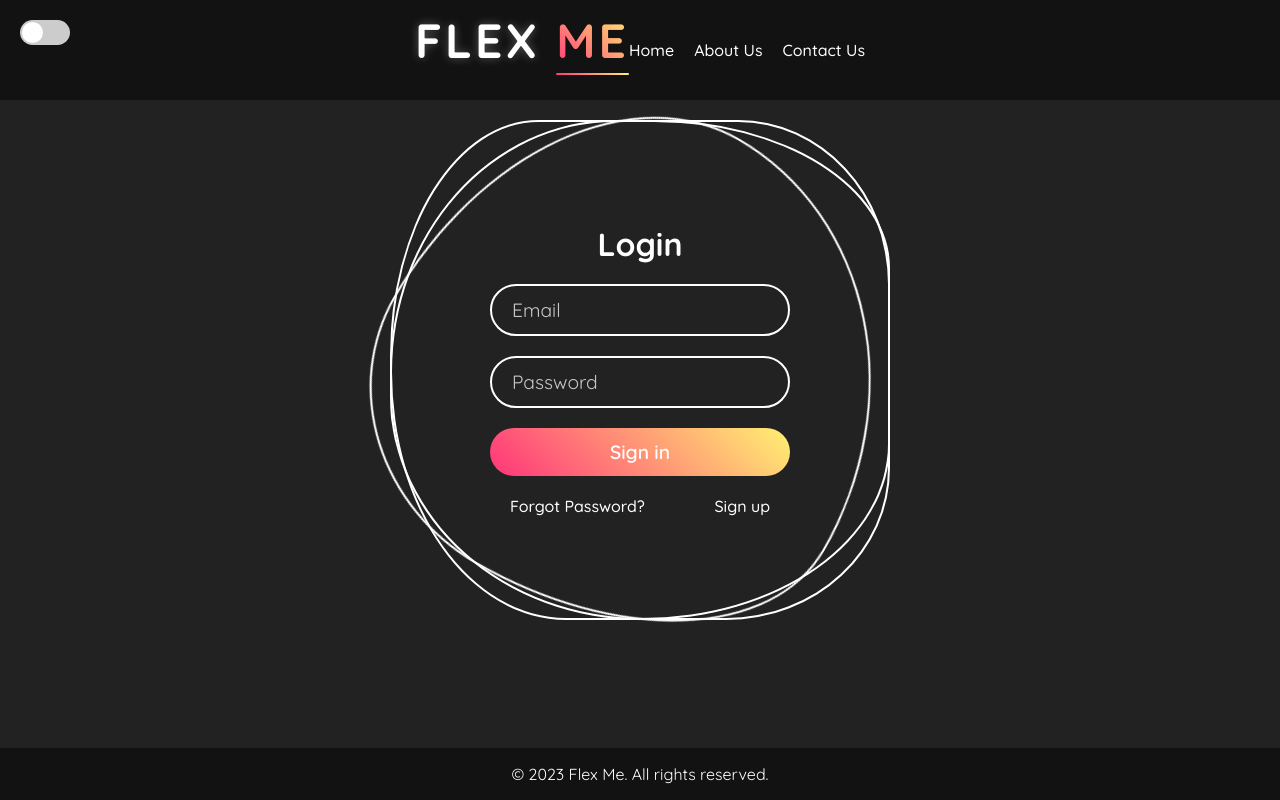
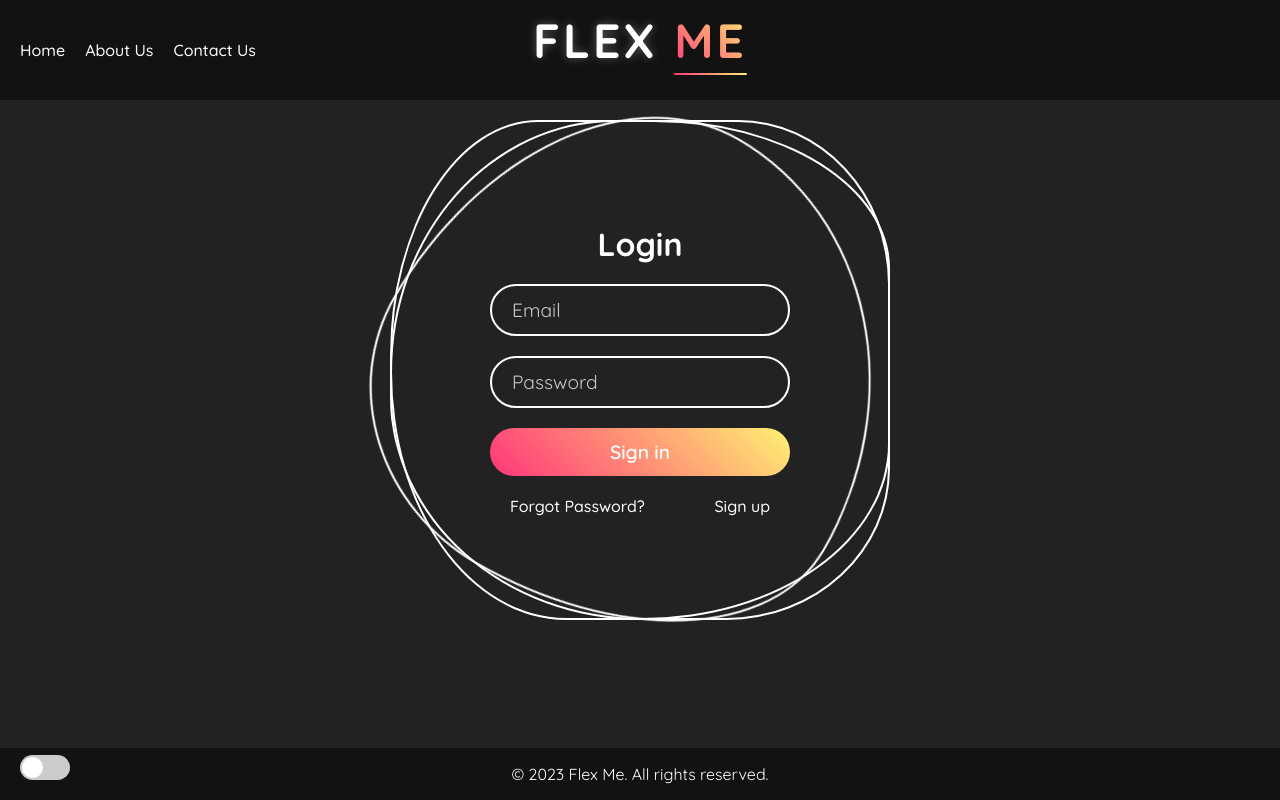
Before and after one commit to samflex21/FLEX-ME., a plain HTML site: page login.html in a window 1280 px wide. Drawn offline with Linux system fonts and the light colour scheme.

Commit message:
Update login.html

```diff
--- a/login.html
+++ b/login.html
@@ -69,10 +69,8 @@
 
         .toggle-container {
             position: absolute;
-            top: 20px;
-            right: 20px;
-            display: flex;
-            align-items: center;
+            bottom: 20px;
+            left: 20px;
         }
 
         .toggle {
@@ -305,7 +303,7 @@
         .navbar {
             display: flex;
             align-items: center;
-            justify-content: center; /* Center the navbar content */
+            justify-content: center; /* Center the logo */
             width: 100%; /* Full width */
             margin-bottom: 20px; /* Space between navbar and content */
             background-color: rgba(17, 17, 17, 0.95); /* Background color for navbar */
@@ -313,6 +311,8 @@
         }
 
         .navbar-nav {
+            position: absolute; /* Positioning for left alignment */
+            left: 20px; /* Align to the left */
             display: flex;
             gap: 20px; /* Space between buttons */
         }
@@ -327,27 +327,16 @@
         .nav-link:hover {
             color: #ff357a; /* Change color on hover */
         }
-
-        /* Toggle button styles */
-        .toggle-container {
-            position: absolute;
-            top: 20px; /* Position the toggle button at the top */
-            left: 20px; /* Align to the left */
-        }
     </style>
 </head>
 <body>
-    <div class="toggle-container">
-        <div class="toggle" id="themeToggle"></div>
-    </div>
-
     <nav class="navbar">
-        <h1 class="website-name">Flex <span>Me</span></h1>
         <div class="navbar-nav">
             <a class="nav-link" href="index.html">Home</a>
             <a class="nav-link" href="about.html">About Us</a>
             <a class="nav-link" href="contact.html">Contact Us</a>
         </div>
+        <h1 class="website-name">Flex <span>Me</span></h1>
     </nav>
 
     <div class="ring">
@@ -371,6 +360,10 @@
                 <a href="register.html">Sign up</a>
             </div>
         </div>
+    </div>
+
+    <div class="toggle-container">
+        <div class="toggle" id="themeToggle"></div>
     </div>
 
     <footer>
```
